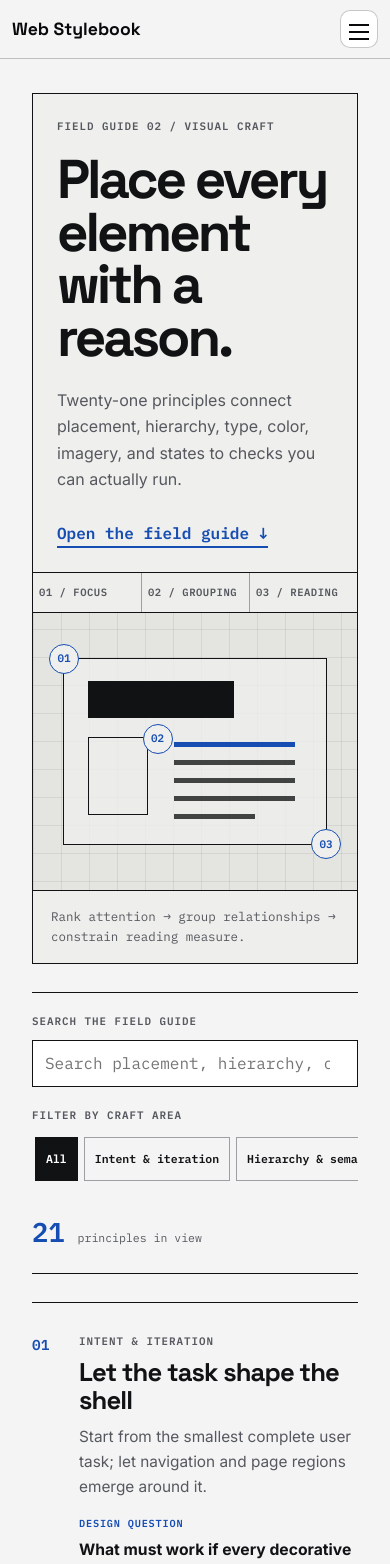
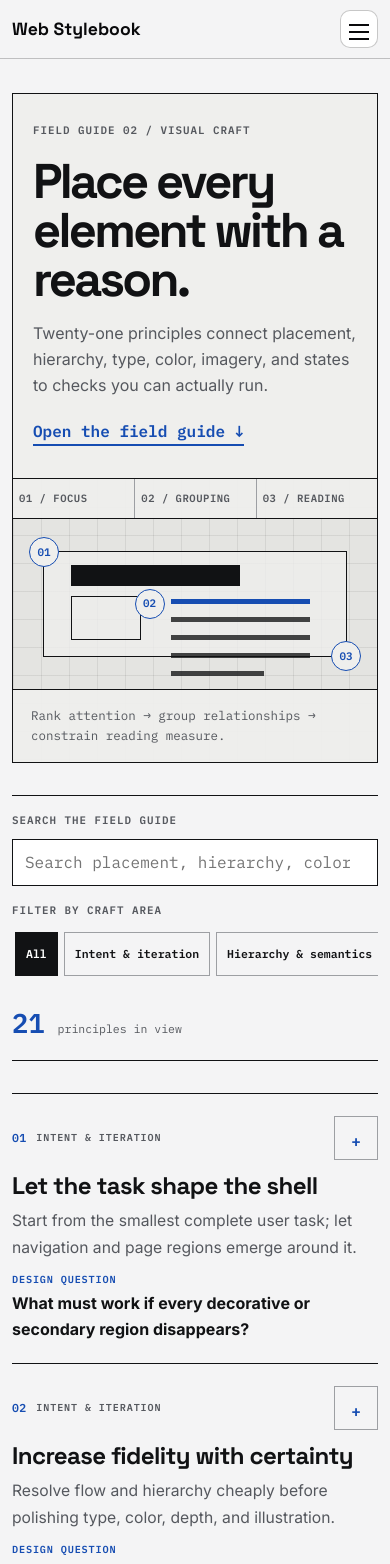
Before and after one commit to seungdori/web-stylebook, a React (Vite) app: page /pages/design-principles in a window 390 px wide. Shown: the top 1564 px of the page. Built offline with nearby package versions, Linux system fonts and the light colour scheme; a web font is replaced by a local one.

Commit message:
Improve mobile principles reading flow

```diff
--- a/src/pages/DesignPrinciples.css
+++ b/src/pages/DesignPrinciples.css
@@ -573,15 +573,51 @@ html[lang='ja'] .design-principles-hero h1 {
 }
 
 @media (max-width: 620px) {
-  .design-principles-hero h1 { font-size: clamp(2.65rem, 14vw, 4.4rem); }
-  .design-principles-hero__copy { min-height: 400px; padding: 24px; }
-  .design-principles-workbench { min-height: 390px; }
+  .design-principles-page {
+    width: calc(100% + 40px);
+    margin-inline: -20px;
+    gap: 32px;
+  }
+
+  .design-principles-hero {
+    min-height: 0;
+  }
+
+  .design-principles-hero h1 {
+    font-size: clamp(2.5rem, 12.5vw, 3.6rem);
+    line-height: 1;
+  }
+
+  .design-principles-hero__copy {
+    min-height: 0;
+    padding: 28px 20px 32px;
+  }
+
+  .design-principles-hero__copy p {
+    margin-top: 16px;
+    font-size: 1rem;
+  }
+
+  .design-principles-hero__copy a {
+    margin-top: 20px;
+  }
+
+  .design-principles-workbench {
+    min-height: 280px;
+    grid-template-rows: auto minmax(170px, 1fr) auto;
+  }
+
   .design-principles-workbench__axis span {
     padding: 11px 6px;
     overflow-wrap: anywhere;
   }
 
-  .design-principles-workbench__frame { margin: 45px 30px; }
+  .design-principles-workbench__frame { margin: 32px 30px; }
+
+  .design-principles-controls {
+    gap: 16px;
+    padding: 16px 0;
+  }
 
   .design-principles-filters > div {
     width: 100%;
@@ -599,17 +635,84 @@ html[lang='ja'] .design-principles-hero h1 {
   .design-principles-filters button { flex: 0 0 auto; }
 
   .design-principle > summary {
-    grid-template-columns: 36px minmax(0, 1fr);
-    gap: 11px;
+    grid-template-columns: auto minmax(0, 1fr) 44px;
+    gap: 8px 10px;
+    padding: 22px 0 20px;
+  }
+
+  .design-principle > summary:focus-visible {
+    outline-offset: 0;
+  }
+
+  .design-principle__number {
+    grid-column: 1;
+    grid-row: 1;
+    align-self: center;
+    font-size: 0.72rem;
+    letter-spacing: 0.02em;
+  }
+
+  .design-principle__headline {
+    display: contents;
+  }
+
+  .design-principle__headline > small {
+    grid-column: 2;
+    grid-row: 1;
+    align-self: center;
+    font-size: 0.63rem;
+    line-height: 1.35;
+  }
+
+  .design-principle__headline > strong {
+    grid-column: 1 / -1;
+    grid-row: 2;
+    margin-top: 4px;
+    font-size: 1.5rem;
+    line-height: 1.18;
+    letter-spacing: -0.025em;
+  }
+
+  .design-principle__headline > span {
+    grid-column: 1 / -1;
+    grid-row: 3;
+    font-size: 0.98rem;
+    line-height: 1.68;
+  }
+
+  .design-principle > summary > b {
+    grid-column: 1 / -1;
+    grid-row: 4;
+    gap: 6px;
+    margin-top: 6px;
+    font-size: 1rem;
+    line-height: 1.62;
   }
 
   .design-principle__open {
-    grid-column: 2;
-    grid-row: auto;
-    justify-self: start;
+    grid-column: 3;
+    grid-row: 1;
+    width: 44px;
+    min-width: 44px;
+    min-height: 44px;
+    display: grid;
+    place-items: center;
+    align-self: center;
+    border: 1px solid var(--design-line);
+    color: transparent;
+    font-size: 0;
+    text-align: center;
   }
 
-  .design-principle__body { margin-left: 47px; }
+  .design-principle__open::after {
+    content: '+';
+    color: var(--design-accent);
+    font-size: 1rem;
+  }
+
+  .design-principle[open] .design-principle__open::after {
+    content: '−';
+  }
 
   .design-principle__body > section,
   .design-principle__body aside,
@@ -621,11 +724,35 @@ html[lang='ja'] .design-principles-hero h1 {
 
   .design-principle__body > section,
   .design-principle__body footer {
-    gap: 12px;
+    gap: 10px;
   }
 
   .design-principle__body {
     margin-left: 0;
+    padding-bottom: 24px;
+  }
+
+  .design-principle__body > section {
+    padding: 22px 0;
+  }
+
+  .design-principle__body h3 {
+    margin: 0;
+  }
+
+  .design-principle__body ul {
+    padding-left: 1.15rem;
+  }
+
+  .design-principle__body li,
+  .design-principle__body aside p {
+    font-size: 1rem;
+    line-height: 1.7;
+  }
+
+  .design-principle__body aside {
+    gap: 10px;
+    padding: 16px;
   }
 
   .design-principles-note dl { grid-column: 1; }
--- a/src/pages/DesignPrinciples.tsx
+++ b/src/pages/DesignPrinciples.tsx
@@ -117,8 +117,12 @@ export function DesignPrinciples({ lang }: { lang: Lang }) {
     const openHashTarget = () => {
       const principleId = decodeURIComponent(window.location.hash.slice(1));
       if (!principleId) return;
-      const disclosure = document.getElementById(principleId)?.querySelector('details');
-      if (disclosure instanceof HTMLDetailsElement) disclosure.open = true;
+      const target = document.getElementById(principleId);
+      const disclosure = target?.querySelector('details');
+      if (disclosure instanceof HTMLDetailsElement && target) {
+        disclosure.open = true;
+        window.requestAnimationFrame(() => target.scrollIntoView({ block: 'start' }));
+      }
     };
 
     openHashTarget();
--- a/src/pages/UxPrinciples.tsx
+++ b/src/pages/UxPrinciples.tsx
@@ -99,8 +99,12 @@ export function UxPrinciples({ lang }: { lang: Lang }) {
     const openHashTarget = () => {
       const principleId = decodeURIComponent(window.location.hash.slice(1));
       if (!principleId) return;
-      const disclosure = document.getElementById(principleId)?.querySelector('details');
-      if (disclosure instanceof HTMLDetailsElement) disclosure.open = true;
+      const target = document.getElementById(principleId);
+      const disclosure = target?.querySelector('details');
+      if (disclosure instanceof HTMLDetailsElement && target) {
+        disclosure.open = true;
+        window.requestAnimationFrame(() => target.scrollIntoView({ block: 'start' }));
+      }
     };
 
     openHashTarget();
```
Also changed, not shown: src/styles.css, 1 other file (tests, documents, lock files or other folders).
